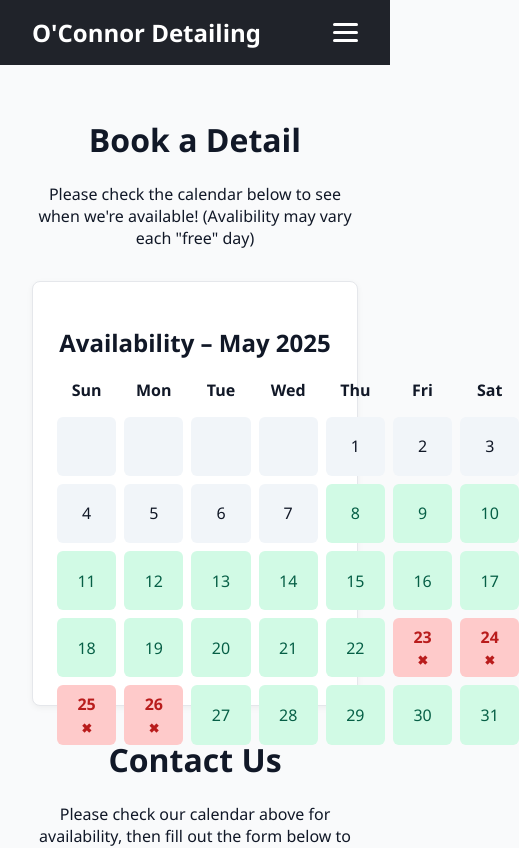
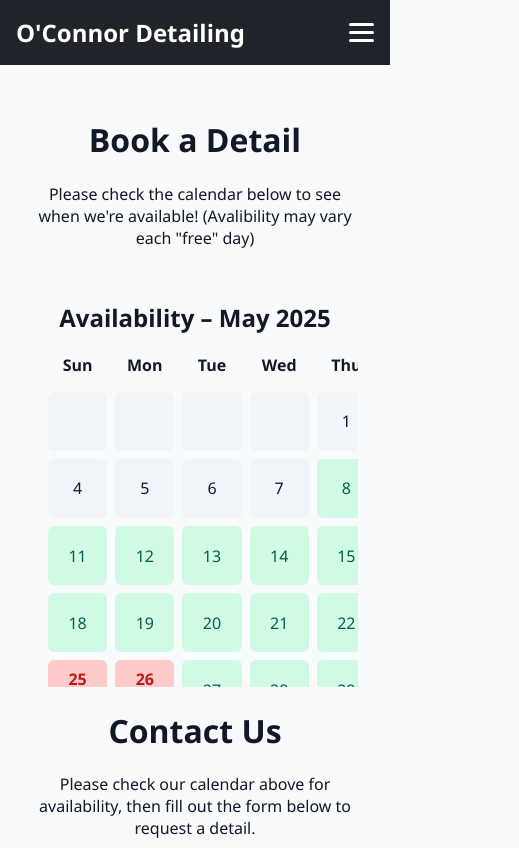
Before and after one commit to cmo7909/OConnorDetailing, a React (Create React App) app in the folder oconnor-detailing/: page /contact in a window 390 px wide. Shown: the top 848 px of the page, 519 px wide, since content can reach past the window. Built offline with nearby package versions, Linux system fonts and the light colour scheme.

Commit message:
added mobile view fixes

```diff
--- a/oconnor-detailing/src/Components/Navbar.css
+++ b/oconnor-detailing/src/Components/Navbar.css
@@ -3,7 +3,9 @@
   display: flex;
   justify-content: space-between;
   align-items: center;
-  padding: 1rem 2rem;
+  padding: 1rem;
+  width: 100%;
+  box-sizing: border-box;
   background: #20232a;
   color: white;
   position: relative;
@@ -68,13 +70,15 @@
   .navbar-links {
   position: absolute;
   top: 70px;
+  left: 0;
   right: 0;
   background: #20232a;
   flex-direction: column;
   align-items: flex-start;
   width: 100%;
-    padding: 1rem;
+  padding: 1rem 2rem;
   display: none;
+  z-index: 999;
 }
 
   .navbar-links.active {
@@ -85,4 +89,10 @@
     width: 100%;
     padding: 0.5rem 0;
   }
+
+  .navbar-links li a:hover {
+  background-color: rgba(255, 255, 255, 0.05);
+  padding: 0.25rem 0.5rem;
+  border-radius: 4px;
 }
+}
--- a/oconnor-detailing/src/Pages/AvailabilityCalendar.css
+++ b/oconnor-detailing/src/Pages/AvailabilityCalendar.css
@@ -1,19 +1,16 @@
 .calendar-container {
-    max-width: 700px;
-    margin: 2rem auto;
-    background: #fff;
-    border: 1px solid #e5e7eb;
-    border-radius: 8px;
-    box-shadow: 0 2px 6px rgba(0,0,0,0.05);
-    padding: 1.5rem;
-    text-align: center;
+  max-width: 100%;
+  width: 100%;
+  overflow-x: auto;
+  padding: 1rem;
+  box-sizing: border-box;
 }
 
 .calendar-grid {
   display: grid;
   grid-template-columns: repeat(7, 1fr);
   gap: 0.5rem;
-    margin-top: 1rem;
+  min-width: 350px;
 }
 
   .calendar-header {
```
Lines whose indentation alone changed are shown as unchanged.
